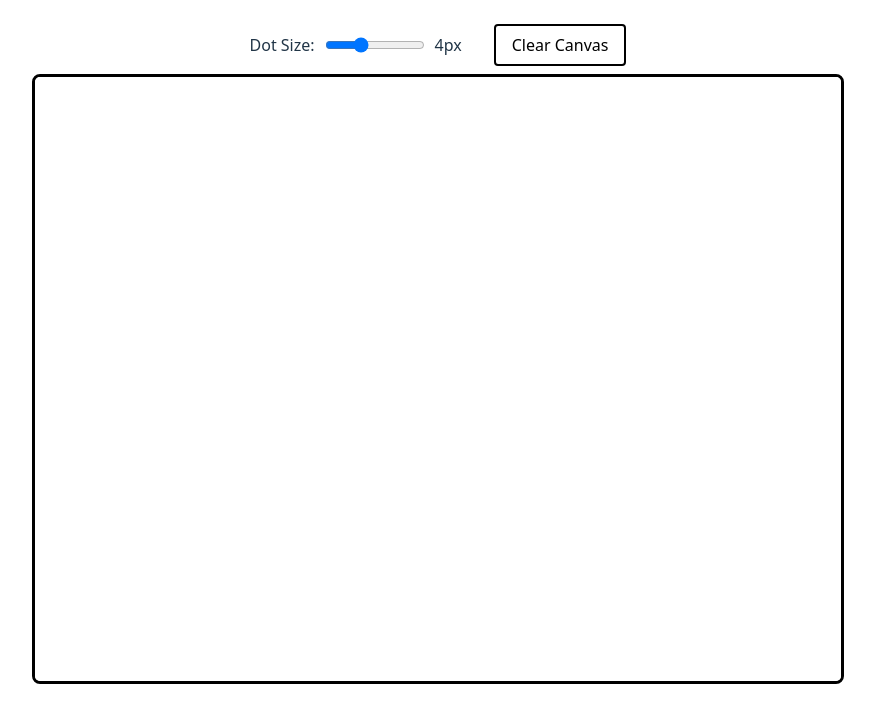
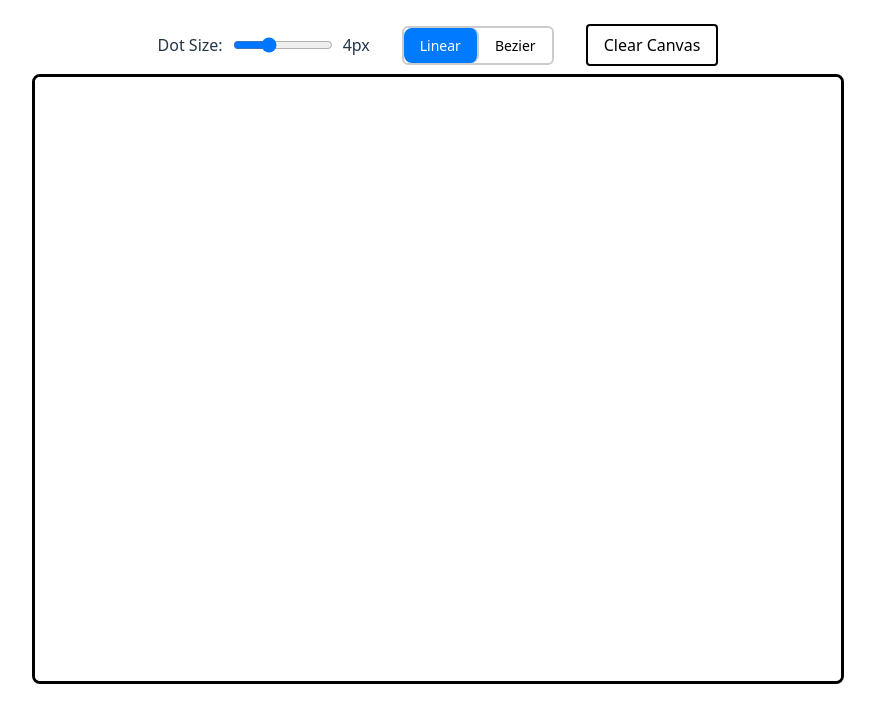
Before and after one commit to daledesilva/spike_eink-input-latency, a React (Vite) app: page / in a window 1280 px wide. Shown: the top 722 px of the page, without its empty margins (202-1077 px from the left). Built offline with nearby package versions, Linux system fonts and the light colour scheme.

Commit message:
Added line smoothing options

```diff
--- a/src/App.css
+++ b/src/App.css
@@ -102,3 +102,32 @@ canvas {
   max-height: 100%;
   object-fit: contain;
 }
+
+.toggle-group {
+  display: inline-flex;
+  border: 2px solid #ccc;
+  border-radius: 6px;
+  overflow: hidden;
+}
+
+.toggle-button {
+  padding: 8px 16px;
+  border: none;
+  background: white;
+  cursor: pointer;
+  font-size: 14px;
+  transition: all 0.2s ease;
+}
+
+.toggle-button:not(:last-child) {
+  border-right: 2px solid #ccc;
+}
+
+.toggle-button.active {
+  background: #007bff;
+  color: white;
+}
+
+.toggle-button:hover:not(.active) {
+  background: #f0f0f0;
+}
--- a/src/App.tsx
+++ b/src/App.tsx
@@ -4,6 +4,7 @@ import { DrawingCanvas } from './components/DrawingCanvas'
 
 function App() {
   const [dotSize, setDotSize] = useState(4)
+  const [smoothingType, setSmoothingType] = useState<'linear' | 'projected'>('linear')
 
   return (
     <div className="app-container">
@@ -11,7 +12,8 @@ function App() {
         width={800}
         height={600}
         dotSize={dotSize}
-        renderControls={(clearCanvas) => (
+        initSmoothingType={smoothingType}
+        renderControls={(clearCanvas, setSmoothingFn) => (
           <div className="controls">
             <div className="controls-row">
               <label>
@@ -25,6 +27,26 @@ function App() {
                 />
                 {dotSize}px
               </label>
+              <div className="toggle-group">
+                <button
+                  className={`toggle-button ${smoothingType === 'linear' ? 'active' : ''}`}
+                  onClick={() => {
+                    setSmoothingType('linear');
+                    setSmoothingFn('linear');
+                  }}
+                >
+                  Linear
+                </button>
+                <button
+                  className={`toggle-button ${smoothingType === 'projected' ? 'active' : ''}`}
+                  onClick={() => {
+                    setSmoothingType('projected');
+                    setSmoothingFn('projected');
+                  }}
+                >
+                  Bezier
+                </button>
+              </div>
               <button
                 onClick={clearCanvas}
                 className="clear-button"
--- a/src/components/DrawingCanvas.tsx
+++ b/src/components/DrawingCanvas.tsx
@@ -9,19 +9,71 @@ interface DrawingCanvasProps {
     width?: number;
     height?: number;
     dotSize?: number;
-    renderControls?: (clearFn: () => void) => React.ReactNode;
+    initSmoothingType?: 'linear' | 'projected';
+    renderControls?: (clearFn: () => void, setSmoothingFn: (type: string) => void) => React.ReactNode;
 }
 
 export const DrawingCanvas: React.FC<DrawingCanvasProps> = ({
     width: defaultWidth = 800,
     height: defaultHeight = 600,
     dotSize = 4,
+    initSmoothingType = 'linear',
     renderControls
 }) => {
     const canvasRef = useRef<HTMLCanvasElement>(null);
     const containerRef = useRef<HTMLDivElement>(null);
     const lastPointRef = useRef<Point | null>(null);
+    const previousControlPointRef = useRef<Point | null>(null);
+    const smoothingTypeRef = useRef<'linear' | 'projected'>(initSmoothingType);
     const [dimensions, setDimensions] = useState({ width: defaultWidth, height: defaultHeight });
+
+    // Smoothing functions
+    const linearDraw = (ctx: CanvasRenderingContext2D, start: Point, end: Point) => {
+        ctx.beginPath();
+        ctx.moveTo(start.x, start.y);
+        ctx.lineTo(end.x, end.y);
+        ctx.stroke();
+    };
+
+    const bezierProjected = (ctx: CanvasRenderingContext2D, start: Point, end: Point, previous: Point | null): Point => {
+        const controlPoint = previous ? {
+            x: start.x + (start.x - previous.x) * 0.5,
+            y: start.y + (start.y - previous.y) * 0.5
+        } : {
+            x: (start.x + end.x) / 2,
+            y: (start.y + end.y) / 2
+        };
+
+        ctx.beginPath();
+        ctx.moveTo(start.x, start.y);
+        ctx.quadraticCurveTo(
+            controlPoint.x,
+            controlPoint.y,
+            end.x,
+            end.y
+        );
+        ctx.stroke();
+
+        // Draw control point visualization (in red)
+        ctx.save();
+        ctx.strokeStyle = 'red';
+        ctx.lineWidth = 1;
+
+        // Draw lines from control point to endpoints
+        ctx.beginPath();
+        ctx.moveTo(start.x, start.y);
+        ctx.lineTo(controlPoint.x, controlPoint.y);
+        ctx.lineTo(end.x, end.y);
+        ctx.stroke();
+
+        // Draw control point circle
+        ctx.beginPath();
+        ctx.arc(controlPoint.x, controlPoint.y, 4, 0, Math.PI * 2);
+        ctx.stroke();
+        ctx.restore();
+
+        return controlPoint;
+    };
 
     const updateDimensions = useCallback(() => {
         if (!containerRef.current) return;
@@ -65,6 +117,10 @@ export const DrawingCanvas: React.FC<DrawingCanvasProps> = ({
         lastPointRef.current = null;
     }, [dimensions]);
 
+    const setSmoothingType = (type: 'linear' | 'projected') => {
+        smoothingTypeRef.current = type;
+    };
+
     useEffect(() => {
         const canvas = canvasRef.current;
         if (!canvas) return;
@@ -82,14 +138,25 @@ export const DrawingCanvas: React.FC<DrawingCanvasProps> = ({
         const drawPoint = (x: number, y: number) => {
             const newPoint = { x, y };
 
-            // Draw connecting line if there's a previous point
             if (lastPointRef.current) {
-                ctx.beginPath();
-                ctx.moveTo(lastPointRef.current.x, lastPointRef.current.y);
-                ctx.lineTo(x, y);
-                ctx.stroke();
+                // Draw the actual curve/line (in black)
+                ctx.strokeStyle = 'black';
+                ctx.lineWidth = dotSize / 2;
 
-                // Draw the dot
+                if (smoothingTypeRef.current === 'projected') {
+                    const controlPoint = bezierProjected(
+                        ctx,
+                        lastPointRef.current,
+                        newPoint,
+                        previousControlPointRef.current
+                    );
+                    previousControlPointRef.current = controlPoint;
+                } else {
+                    linearDraw(ctx, lastPointRef.current, newPoint);
+                }
+
+                // Draw the endpoint dot
+                ctx.fillStyle = 'black';
                 ctx.beginPath();
                 ctx.arc(x, y, dotSize, 0, Math.PI * 2);
                 ctx.fill();
@@ -101,11 +168,13 @@ export const DrawingCanvas: React.FC<DrawingCanvasProps> = ({
                 ctx.arc(x, y, dotSize, 0, Math.PI * 2);
                 ctx.fill();
                 lastPointRef.current = newPoint;
+                previousControlPointRef.current = null;
             }
         };
 
         const handlePointerDown = (e: PointerEvent) => {
             lastPointRef.current = null;
+            previousControlPointRef.current = null;  // Reset on new stroke
 
             const rect = canvas.getBoundingClientRect();
             const x = e.clientX - rect.left;
@@ -136,7 +205,7 @@ export const DrawingCanvas: React.FC<DrawingCanvasProps> = ({
 
     return (
         <div>
-            {renderControls && renderControls(clearCanvas)}
+            {renderControls && renderControls(clearCanvas, setSmoothingType)}
             <div ref={containerRef} className="canvas-container">
                 <canvas
                     ref={canvasRef}
```
